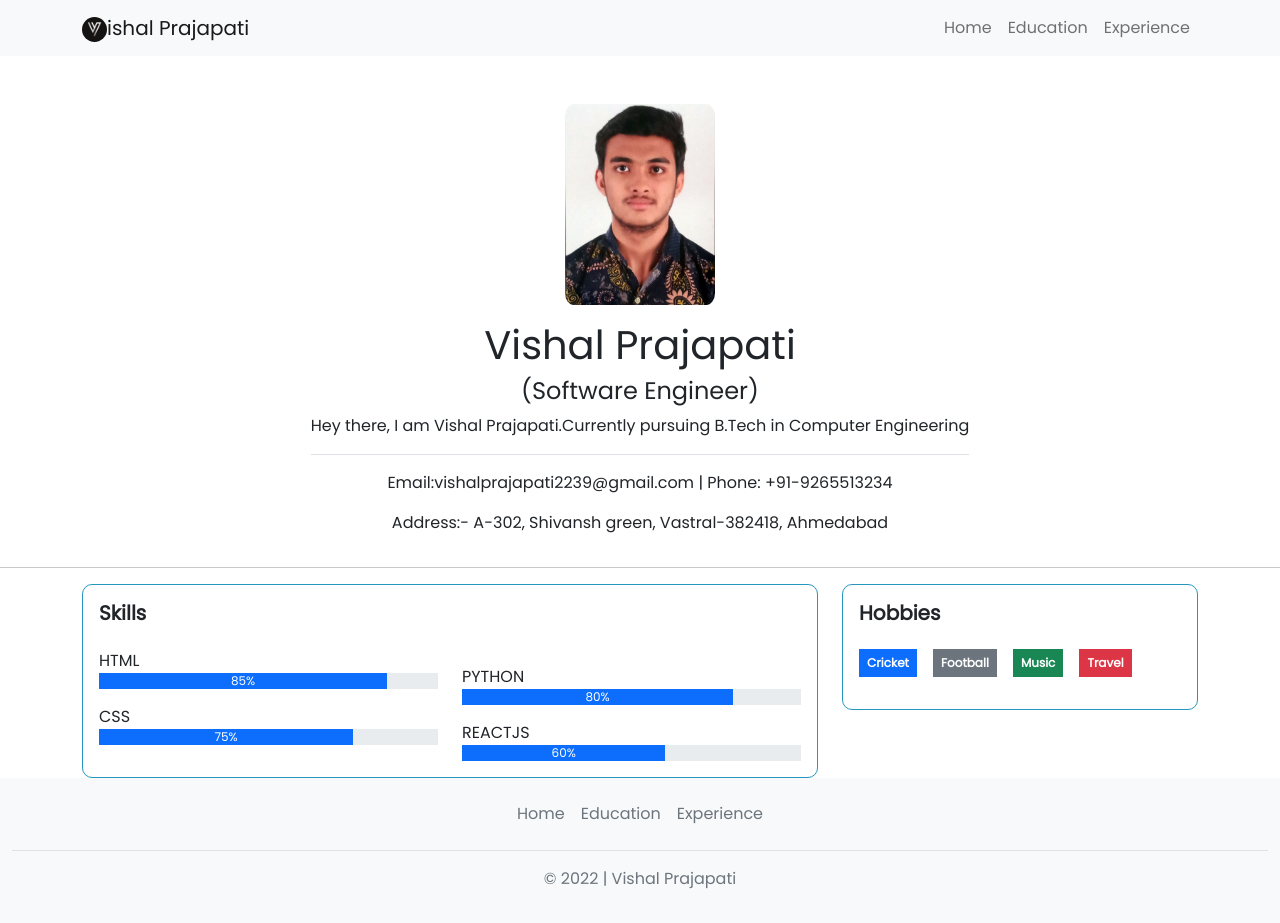
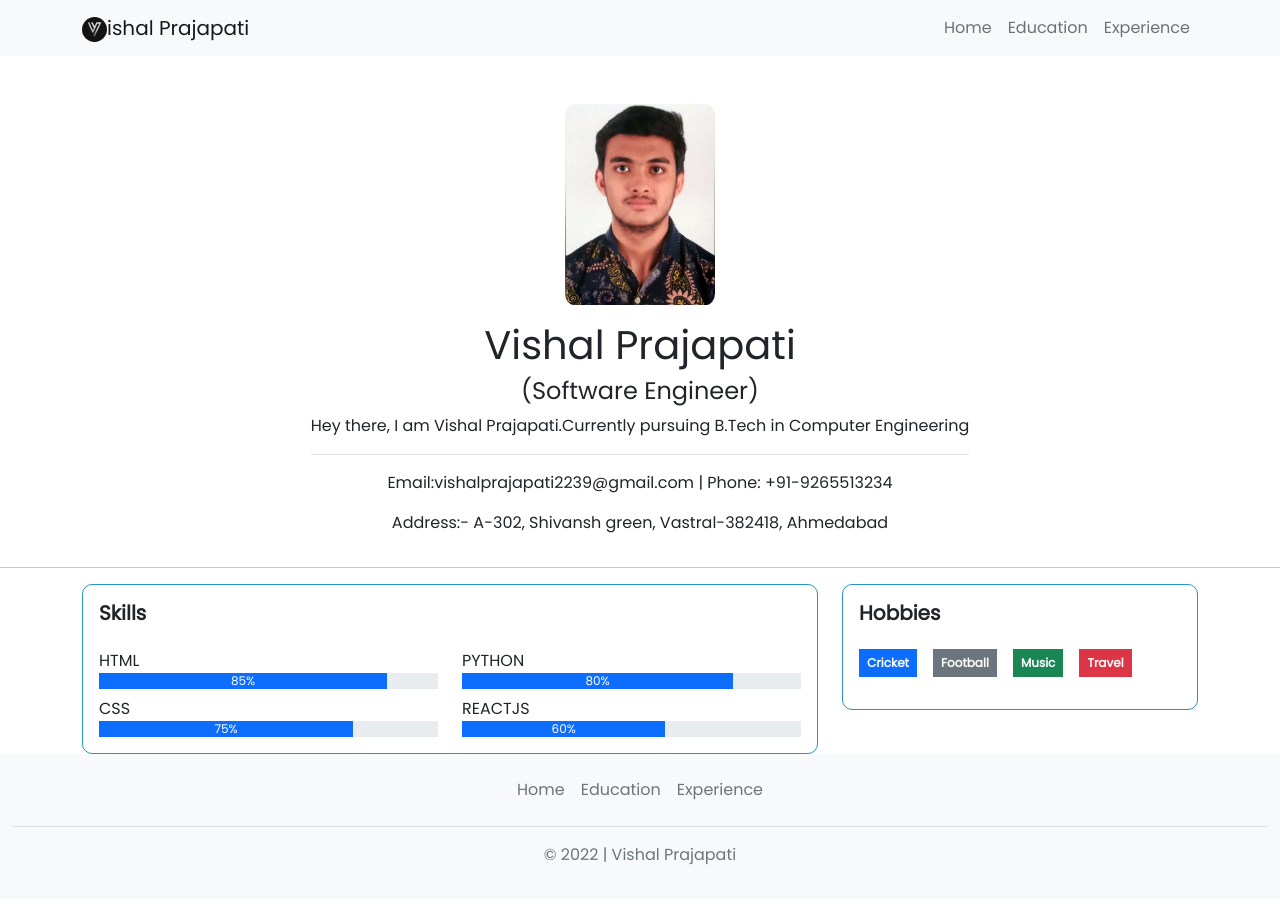
Before and after one commit to vishal1003p/vishal1, a React (Create React App) app: page / in a window 1280 px wide. After the commit the page ends 899 px from the top, so only its background shows below. Built offline with nearby package versions, Linux system fonts and the light colour scheme.

Commit message:
Update Home.js

```diff
--- a/src/pages/Home.js
+++ b/src/pages/Home.js
@@ -31,7 +31,7 @@ function Home() {
                                                 <div className="progress-bar" role="progressbar" style={{ width: "85%" }}>85%</div>
                                             </div>
                                         </div>
-                                        <div className="pt-3">
+                                        <div className="pt-2">
                                             <p className="mb-0">CSS</p>
                                             <div className="progress">
                                                 <div className="progress-bar" role="progressbar" style={{ width: "75%" }} >75%</div>
@@ -40,12 +40,12 @@ function Home() {
                                     </div>
                                     <div className="col-md-6 ">
                                         <div>
-                                            <p className="mb-0 pt-3">PYTHON</p>
+                                            <p className="mb-0">PYTHON</p>
                                             <div className="progress">
                                                 <div className="progress-bar" role="progressbar" style={{ width: "80%" }}>80%</div>
                                             </div>
                                         </div>
-                                        <div className="pt-3">
+                                        <div className="pt-2">
                                             <p className="mb-0">REACTJS</p>
                                             <div className="progress">
                                                 <div className="progress-bar" role="progressbar" style={{ width: "60%" }} >60%</div>
```
